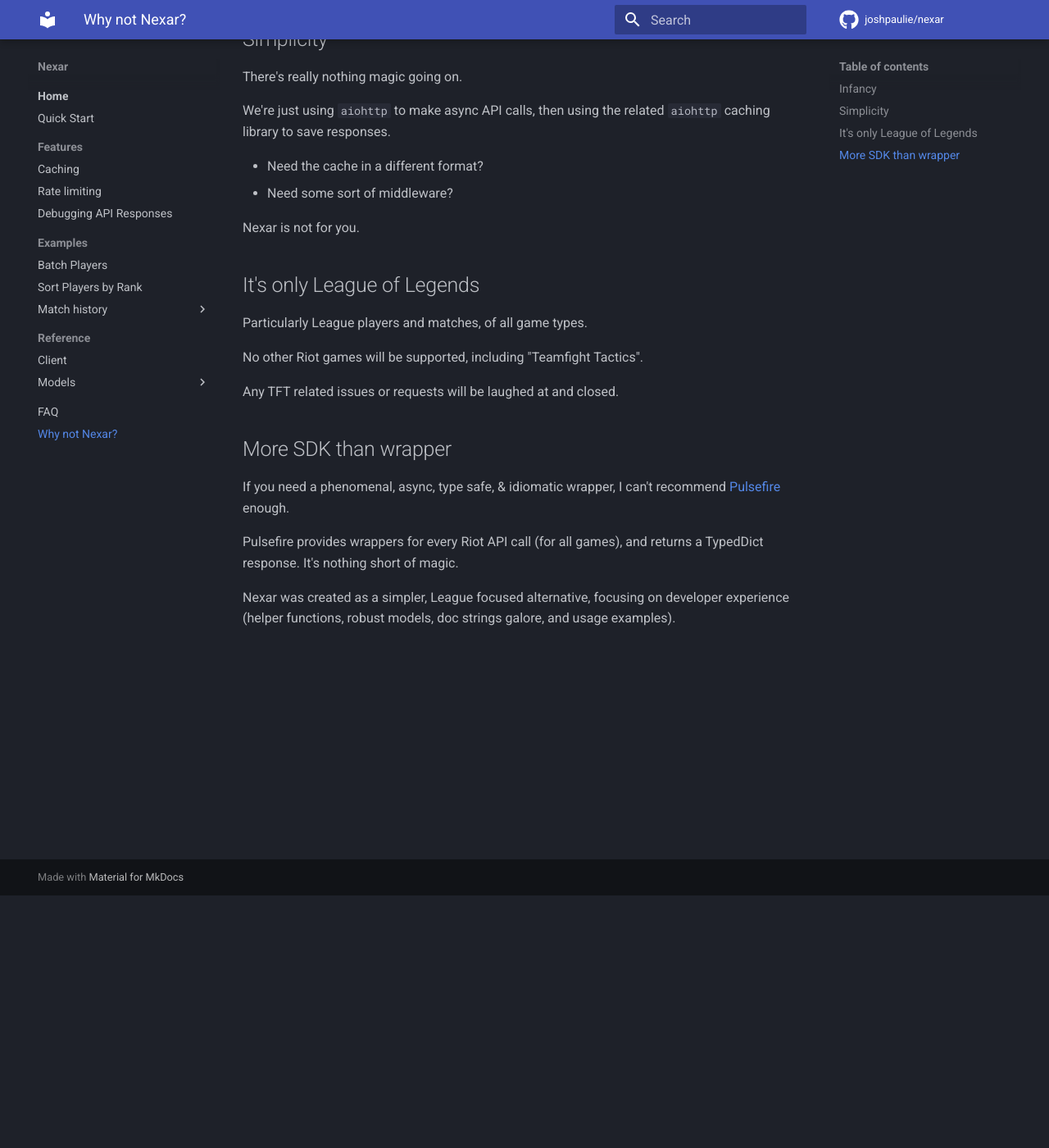
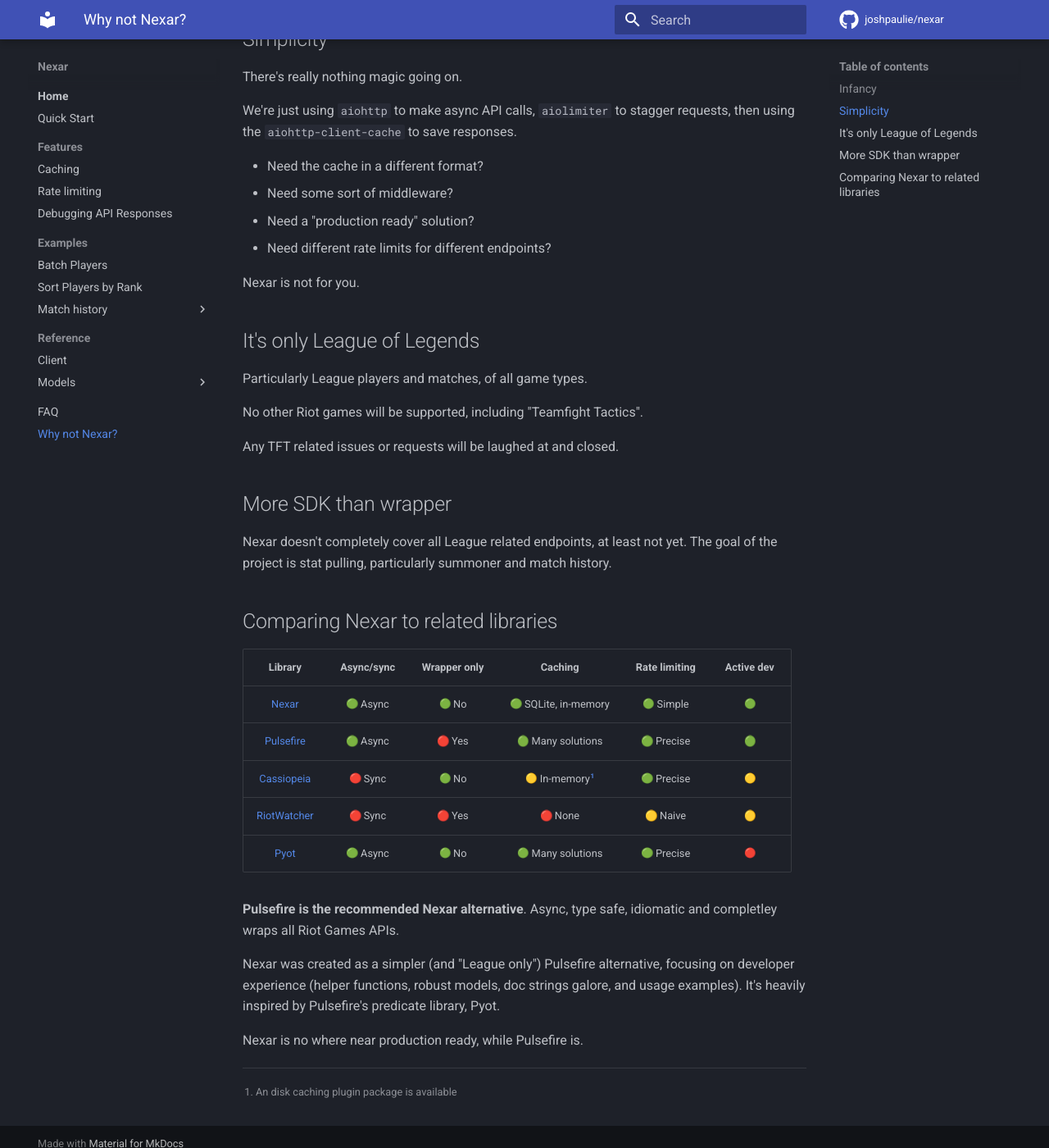
Before and after one commit to JoshPaulie/nexar, an MkDocs documentation site: the page built from docs/why-not-nexar.md, in a window 1280 px wide and 1400 px high, scrolled down 308 px. Shown: the whole window at 82% size. Built offline with MkDocs 1.6.1 and Material for MkDocs 9.7.7, drawn with Linux system fonts in a browser that asks for light colours; emoji names are drawn with the system emoji font; comment, search, counter and statistics services are not loaded.

Commit message:
docs: add comparison table;  make Pulsefire recommended alternative

```diff
--- a/docs/why-not-nexar.md
+++ b/docs/why-not-nexar.md
@@ -10,10 +10,12 @@
 
 There's really nothing magic going on.
 
-We're just using `aiohttp` to make async API calls, then using the related `aiohttp` caching library to save responses.
+We're just using `aiohttp` to make async API calls, `aiolimiter` to stagger requests, then using the `aiohttp-client-cache` to save responses.
 
 - Need the cache in a different format?
 - Need some sort of middleware?
+- Need a "production ready" solution?
+- Need different rate limits for different endpoints?
 
 Nexar is not for you.
 
@@ -27,8 +29,22 @@
 
 ## More SDK than wrapper
 
-If you need a phenomenal, async, type safe, & idiomatic wrapper, I can't recommend [Pulsefire](https://pulsefire.iann838.com) enough.
+Nexar doesn't completely cover all League related endpoints, at least not yet. The goal of the project is stat pulling, particularly summoner and match history.
 
-Pulsefire provides wrappers for every Riot API call (for all games), and returns a TypedDict response. It's nothing short of magic.
+## Comparing Nexar to related libraries
 
-Nexar was created as a simpler, League focused alternative, focusing on developer experience (helper functions, robust models, doc strings galore, and usage examples).
+|                           Library                            |      Async/sync      |   Wrapper only    |             Caching              |      Rate limiting      |   Active dev    |
+| :----------------------------------------------------------: | :------------------: | :---------------: | :------------------------------: | :---------------------: | :-------------: |
+|         [Nexar](https://github.com/joshpaulie/nexar)         | :green_circle: Async | :green_circle: No | :green_circle: SQLite, in-memory | :green_circle:  Simple  | :green_circle:  |
+|      [Pulsefire](https://github.com/iann838/pulsefire)       | :green_circle: Async | :red_circle: Yes  |  :green_circle: Many solutions   | :green_circle:  Precise | :green_circle:  |
+| [Cassiopeia](https://github.com/meraki-analytics/cassiopeia) |  :red_circle: Sync   | :green_circle: No |  :yellow_circle: In-memory[^1]   | :green_circle: Precise  | :yellow_circle: |
+| [RiotWatcher](https://github.com/pseudonym117/Riot-Watcher)  |  :red_circle: Sync   | :red_circle: Yes  |        :red_circle: None         |  :yellow_circle: Naive  | :yellow_circle: |
+|           [Pyot](https://github.com/iann838/Pyot)            | :green_circle: Async | :green_circle: No |  :green_circle: Many solutions   | :green_circle: Precise  |  :red_circle:   |
+
+[^1]: An disk caching plugin package is available
+
+**Pulsefire is the recommended Nexar alternative**. Async, type safe, idiomatic and completley wraps all Riot Games APIs.
+
+Nexar was created as a simpler (and "League only") Pulsefire alternative, focusing on developer experience (helper functions, robust models, doc strings galore, and usage examples). It's heavily inspired by Pulsefire's predicate library, Pyot.
+
+Nexar is no where near production ready, while Pulsefire is.
```
